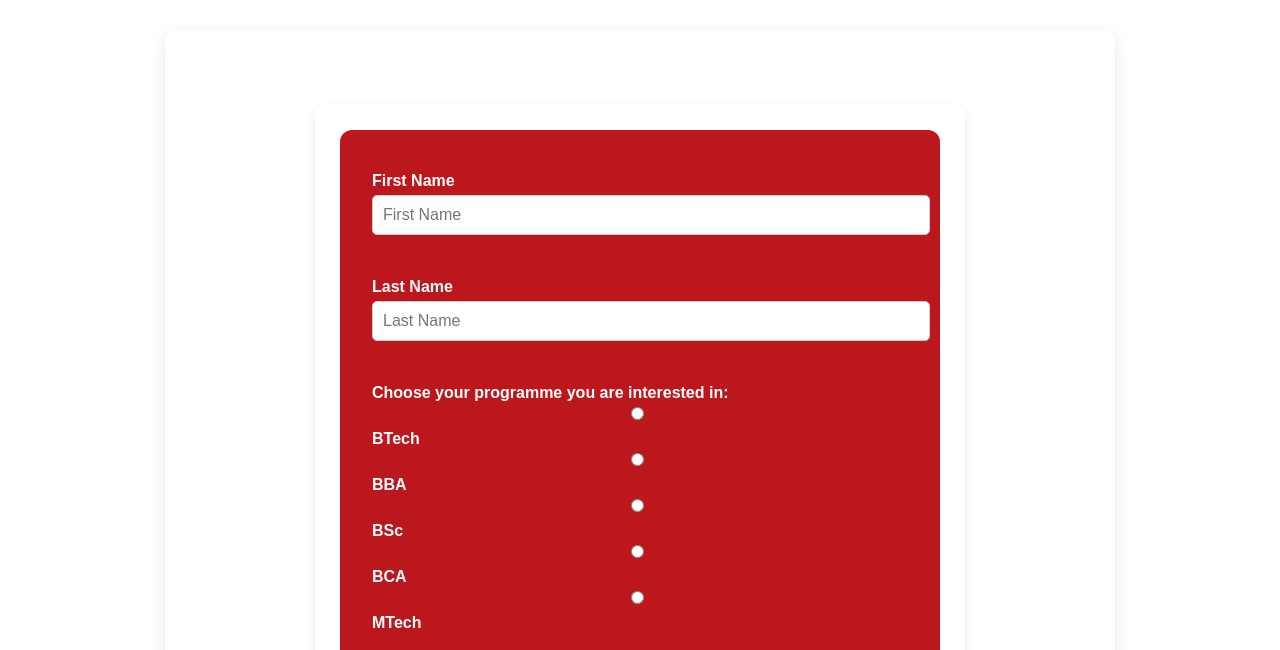
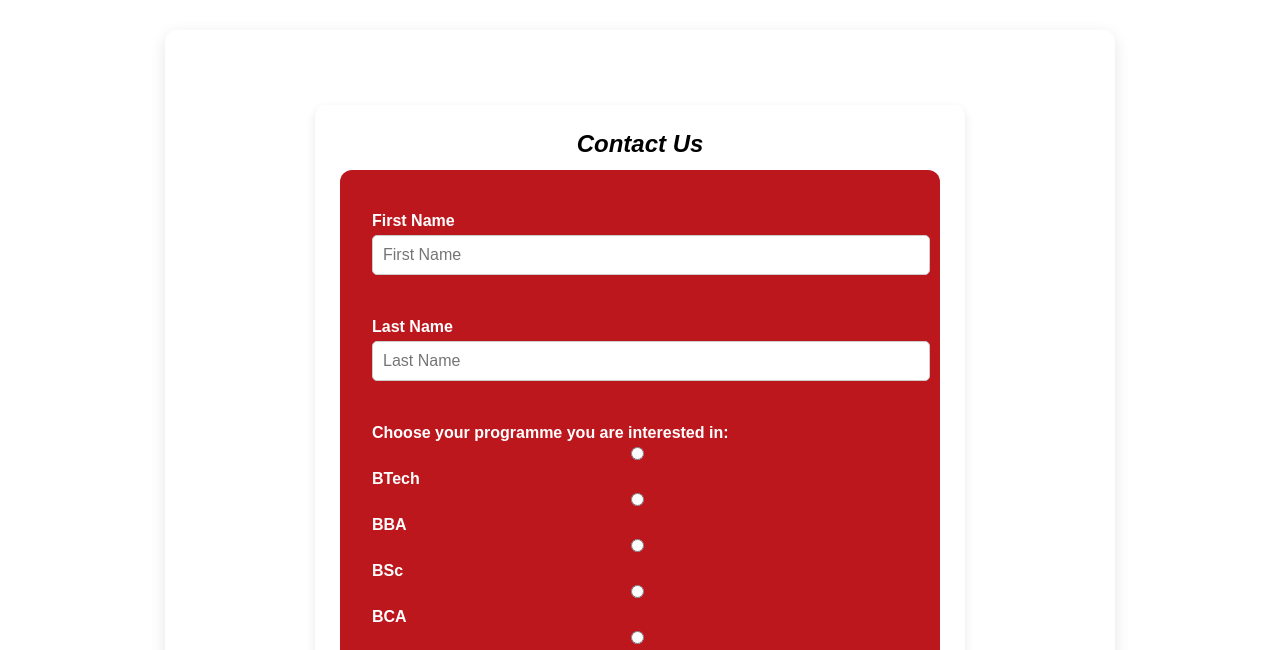
Before and after one commit to CodeMeAbhishek/navrachana-clone, a plain HTML site: page contactUs.html in a window 1280 px wide. Shown: the part 150-800 px from the top of the page. Drawn offline with Linux system fonts and the light colour scheme.

Commit message:
contact-us-updated

```diff
--- a/contactUs.html
+++ b/contactUs.html
@@ -26,6 +26,7 @@
         <div class="form-main">
           <div class="form">
             <div class="form-contents">
+              <h2><i>Contact Us</i></h2>
               <form action="">
                 <label for="fname">First Name</label>
                 <input type="text" placeholder="First Name"><br>
--- a/university.css
+++ b/university.css
@@ -273,6 +273,10 @@ form {
     padding: 2em;
 }
 
+.form-contents h2{
+    text-align: center;
+    margin-bottom: 0.5em;
+}
 
 label {
     font-weight: bold;
```
